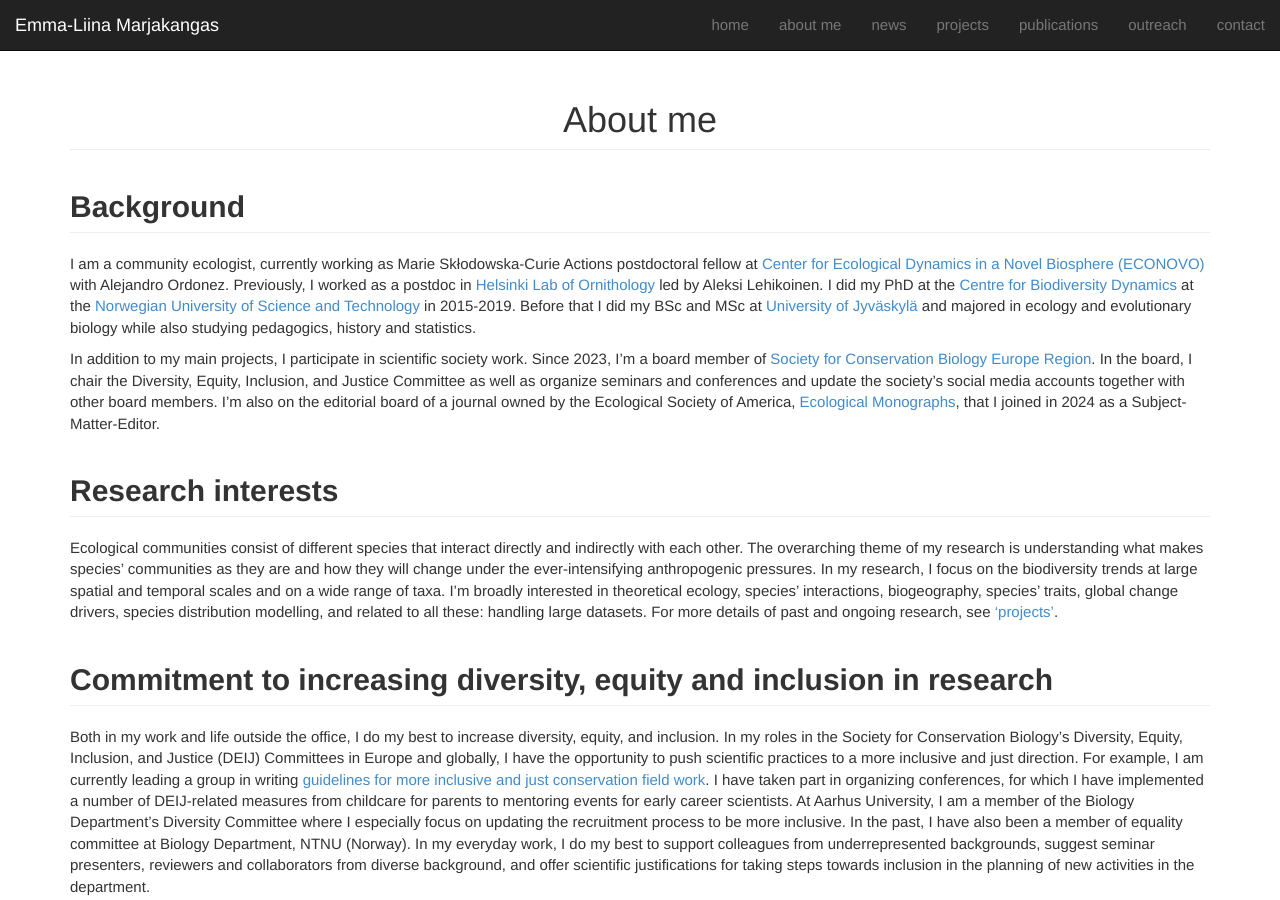
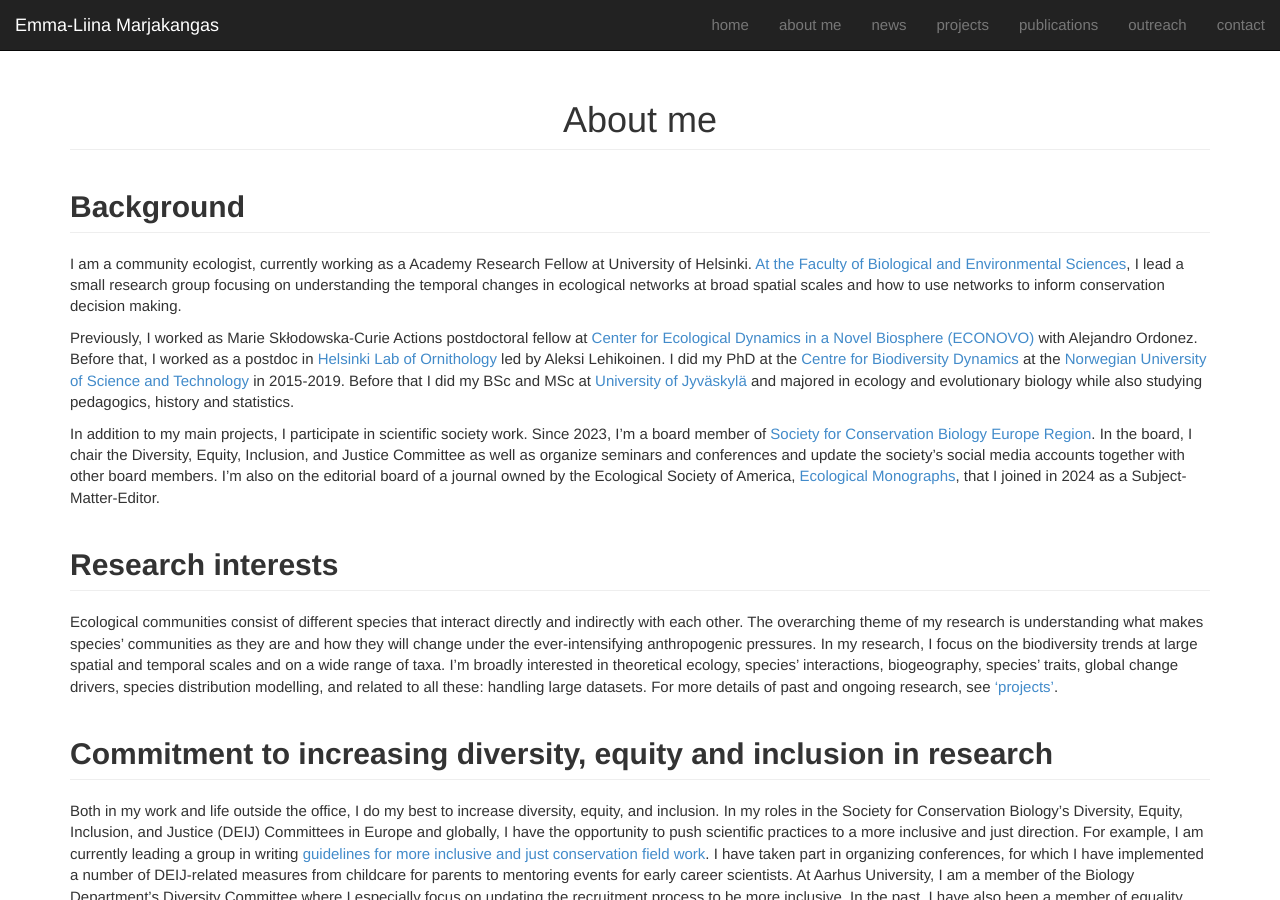
Before and after one commit to emmaliinamarjakangas/emmaliinamarjakangas.github.io, a Jekyll site: the page built from about me/index.md, in a window 1280 px wide and 900 px high. Built offline with Jekyll 4.4.1, drawn with Linux system fonts in a browser that asks for light colours; nearby versions of some CDN libraries.

Commit message:
Update index.md

```diff
--- a/about me/index.md
+++ b/about me/index.md
@@ -8,7 +8,9 @@ group: about me
 
 <h2 class="page-header text-justify"> **Background** </h2>
 
-I am a community ecologist, currently working as Marie Skłodowska-Curie Actions postdoctoral fellow at [Center for Ecological Dynamics in a Novel Biosphere (ECONOVO)](https://bio.au.dk/forskning/forskningscentre/econovo) with Alejandro Ordonez. Previously, I worked as a postdoc in [Helsinki Lab of Ornithology](https://www.luomus.fi/fi/helsinki-lab-ornithology) led by Aleksi Lehikoinen. I did my PhD at the [Centre for Biodiversity Dynamics](https://www.ntnu.edu/cbd) at the [Norwegian University of Science and Technology](https://www.ntnu.edu/) in 2015-2019. Before that I did my BSc and MSc at [University of Jyväskylä](https://www.jyu.fi/en) and majored in ecology and evolutionary biology while also studying pedagogics, history and statistics.
+I am a community ecologist, currently working as a Academy Research Fellow at University of Helsinki. [At the Faculty of Biological and Environmental Sciences](https://www.helsinki.fi/en/faculty-biological-and-environmental-sciences), I lead a small research group focusing on understanding the temporal changes in ecological networks at broad spatial scales and how to use networks to inform conservation decision making.
+
+Previously, I worked as Marie Skłodowska-Curie Actions postdoctoral fellow at [Center for Ecological Dynamics in a Novel Biosphere (ECONOVO)](https://bio.au.dk/forskning/forskningscentre/econovo) with Alejandro Ordonez. Before that, I worked as a postdoc in [Helsinki Lab of Ornithology](https://www.luomus.fi/fi/helsinki-lab-ornithology) led by Aleksi Lehikoinen. I did my PhD at the [Centre for Biodiversity Dynamics](https://www.ntnu.edu/cbd) at the [Norwegian University of Science and Technology](https://www.ntnu.edu/) in 2015-2019. Before that I did my BSc and MSc at [University of Jyväskylä](https://www.jyu.fi/en) and majored in ecology and evolutionary biology while also studying pedagogics, history and statistics.
 
 In addition to my main projects, I participate in scientific society work. Since 2023, I'm a board member of [Society for Conservation Biology Europe Region](https://conbio.org/groups/sections/europe). In the board, I chair the Diversity, Equity, Inclusion, and Justice Committee as well as organize seminars and conferences and update the society's social media accounts together with other board members. I'm also on the editorial board of a journal owned by the Ecological Society of America, [Ecological Monographs](https://esajournals.onlinelibrary.wiley.com/hub/journal/15577015/editorial-board/editorial-board), that I joined in 2024 as a Subject-Matter-Editor.
 
```
